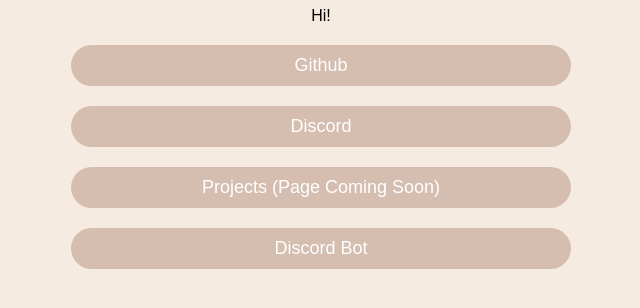
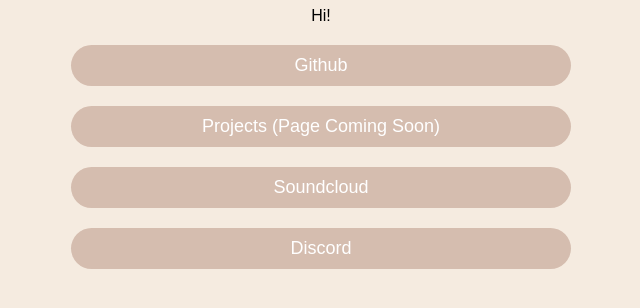
Before and after one commit to s-ag-e/s-ag-e.github.io, a plain HTML site: page index.html in a window 1280 px wide. Shown: the part 340-648 px from the top of the page, without its empty margins (319-959 px from the left). Drawn offline with Linux system fonts and the light colour scheme.

Commit message:
Updated a few links

```diff
--- a/index.html
+++ b/index.html
@@ -1,28 +1,35 @@
 <!DOCTYPE html>
 <html lang="en">
+
 <head>
   <meta charset="UTF-8">
   <meta http-equiv="X-UA-Compatible" content="IE=edge">
   <meta name="viewport" content="width=device-width, initial-scale=1.0">
-    <link rel='stylesheet' href='style.css'>
+  <link rel='stylesheet' href='css/style.css'>
   <title>sage.is-a.dev</title>
 </head>
+
 <body>
   <div id="wrapper">
     <div id="content">
       <div class="header">
 
-            <img src="https://i.imgur.com/C9oQMlE.gif" class="profile-image" alt="Profile picture"/>
+        <img src="https://i.imgur.com/C9oQMlE.gif" class="profile-image" alt="Profile picture" />
         <a href="#" class="username">Sage</a>
         <p class="bio">Hi!</p>
       </div>
       <div class="links">
-            <a href="https://github.com/SageDotExe" target="_blank" class="button-link">Github</a>
-            <a href="https://lookup.guru/851739108219944981" target="_blank" class="button-link">Discord</a>
-            <a href="#" class="button-link">Projects (Page Coming Soon)</a>
-            <a href="#" class="button-link">Discord Bot</a>
+        <a href="https://github.com/SageDotExe" target="_blank" class="button-link"
+          alt="Button for my github page">Github</a>
+        <a href="#" class="button-link" alt="Button for my projects page">Projects (Page Coming Soon)</a>
+        <a href="https://soundcloud.com/prodbyra1n" target="_blank" class="button-link"
+          alt="Button for my soundcloud">Soundcloud</a>
+        <a href="https://lookup.guru/851739108219944981" target="_blank" class="button-link"
+          alt="Button for my discord account">Discord</a>
+
       </div>
     </div>
   </div>
 </body>
+
 </html>
```
Also changed, not shown: prntsc.html (+1 -1 lines), css/prntsc.css (renamed from prntsc.css), css/style.css (renamed from style.css). Lines whose indentation alone changed are shown as unchanged.
